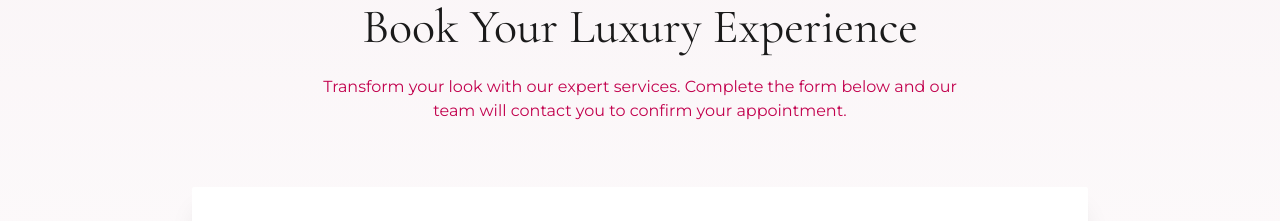
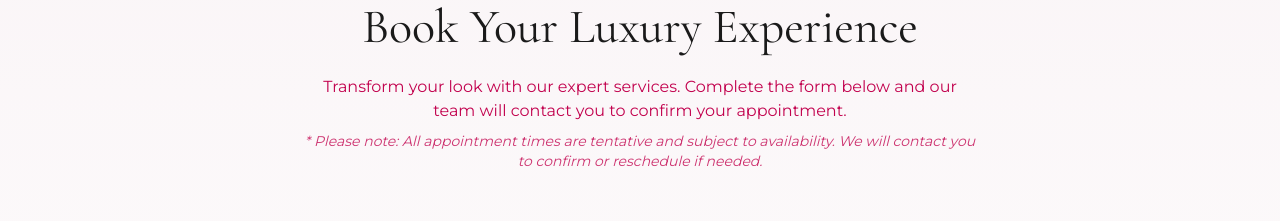
Before and after one commit to InshaManowar/ambience-spa-salon, a React (Vite) app: page / in a window 1280 px wide. Shown: the part 3040-3261 px from the top of the page. Built offline with nearby package versions, Linux system fonts and the light colour scheme; no server answers; the database is empty.

Commit message:
loader, images compressed

```diff
--- a/src/components/Contact.jsx
+++ b/src/components/Contact.jsx
@@ -59,7 +59,12 @@ const Contact = () => {
         }
       );
 
-      toast.success('Thank you! Your booking request has been sent. We will contact you shortly.');
+      toast.success(
+        'Thank you! Your booking request has been sent. Please note that your selected appointment time is tentative and subject to availability. We will contact you shortly via phone or email to confirm or reschedule if needed.',
+        {
+          duration: 6000,
+        }
+      );
 
       setFormData({
         name: '',
@@ -90,6 +95,9 @@ const Contact = () => {
           <h2 className="text-4xl md:text-5xl font-serif text-custom-black mb-6">Book Your Luxury Experience</h2>
           <p className="text-beige-dark max-w-2xl mx-auto">
             Transform your look with our expert services. Complete the form below and our team will contact you to confirm your appointment.
+          </p>
+          <p className="text-beige-dark/80 max-w-2xl mx-auto mt-2 text-sm italic">
+            * Please note: All appointment times are tentative and subject to availability. We will contact you to confirm or reschedule if needed.
           </p>
         </motion.div>
 
```
